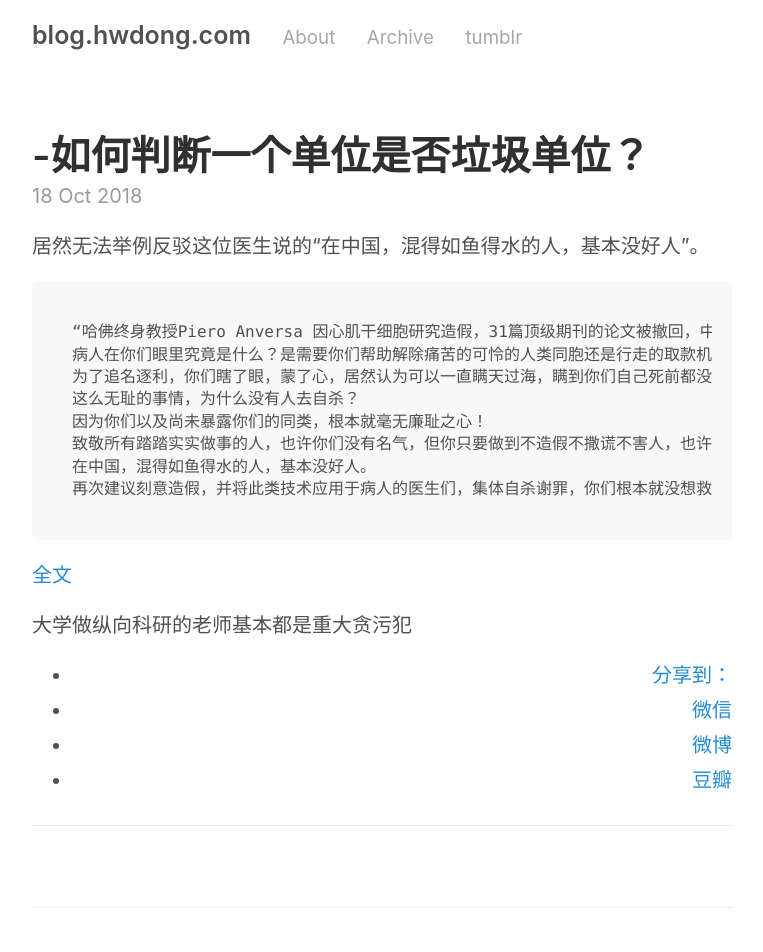
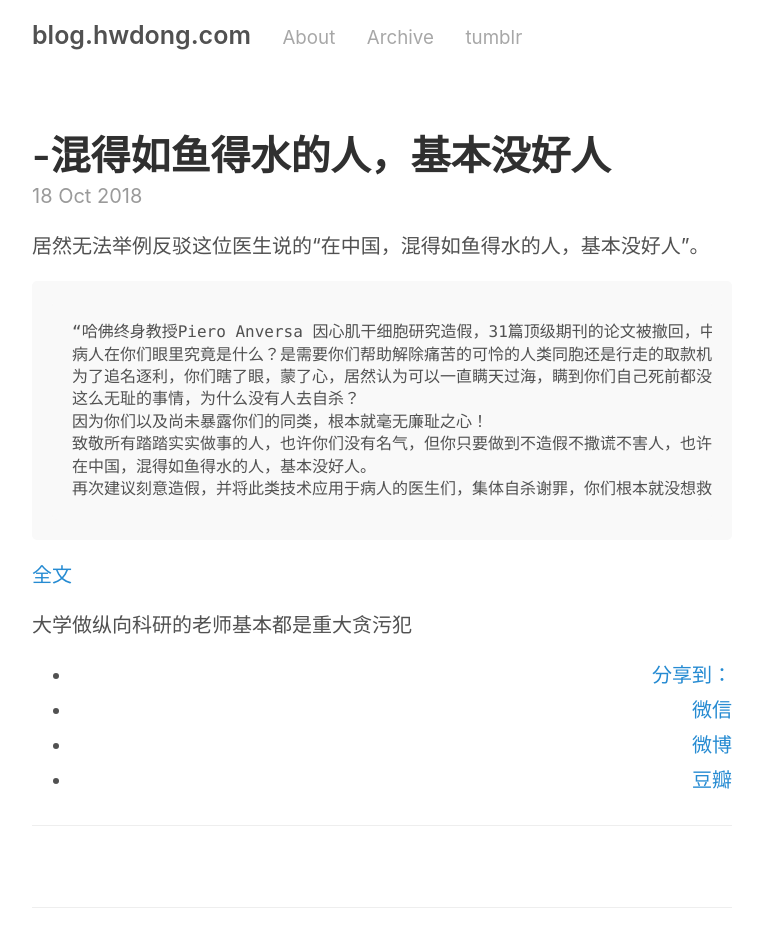
Before and after one commit to hwdong/hwdong-old.github.io, a Jekyll site: the page built from _posts/2018-10-18-混得如鱼得水的人基本没好人.md, in a window 1280 px wide. Shown: the top 952 px of the page, without its empty margins (258-1021 px from the left). Built offline with Jekyll 4.4.1, drawn with Linux system fonts in a browser that asks for light colours; comment, search, counter and statistics services are not loaded.

Commit message:
Update 2018-10-18-混得如鱼得水的人基本没好人.md

```diff
--- a/_posts/2018-10-18-混得如鱼得水的人基本没好人.md
+++ b/_posts/2018-10-18-混得如鱼得水的人基本没好人.md
@@ -1,6 +1,6 @@
 ---
 layout: post
-title: -如何判断一个单位是否垃圾单位？
+title: -混得如鱼得水的人，基本没好人
 categories:
 - 社会
 tags:
```
